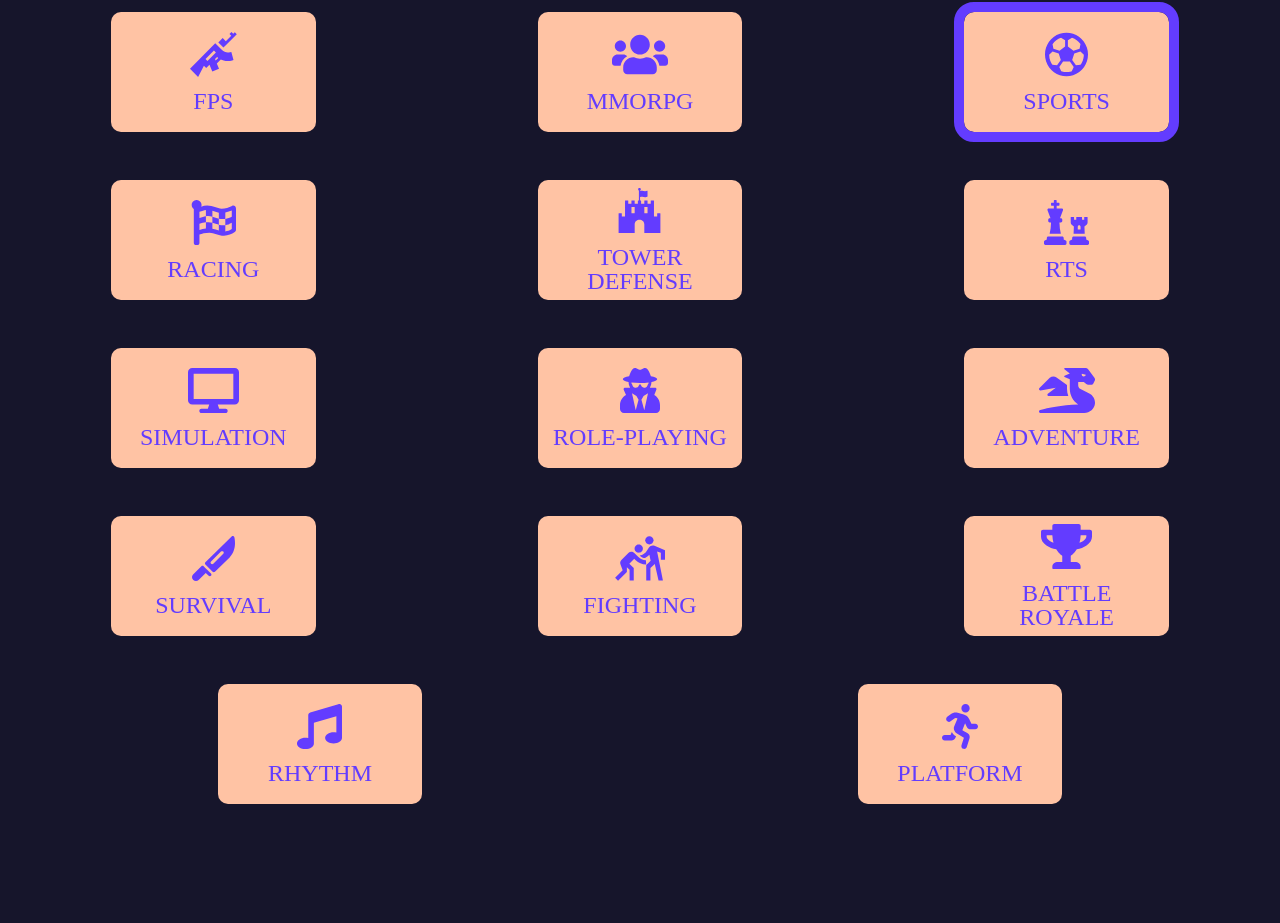
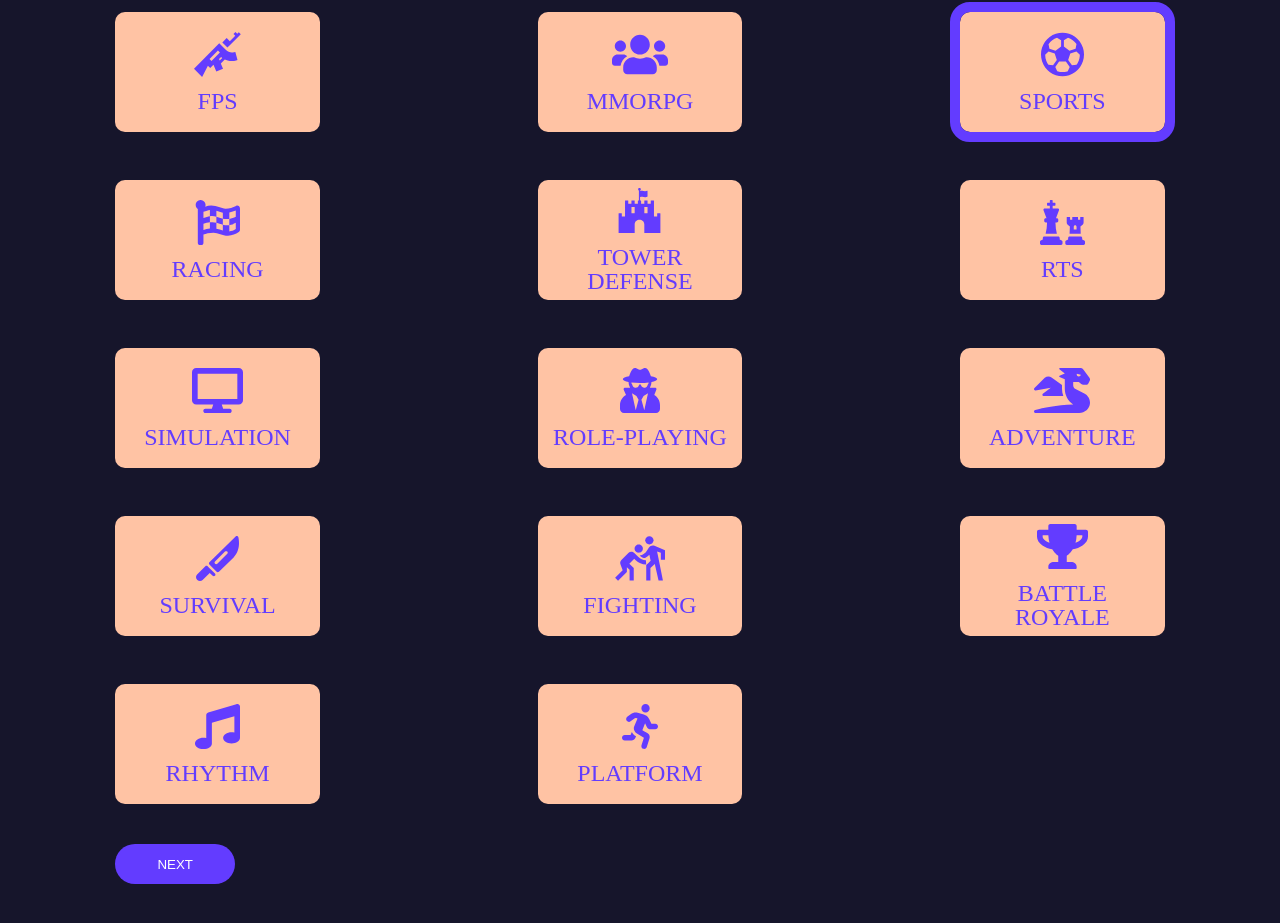
Before and after one commit to lelekaspb/signifly-project, a website built with Vite: page form2.html in a window 1280 px wide. Shown: the part 285-1208 px from the top of the page. Before the commit the page ends 1089 px from the top, so only its background shows below. Built offline with nearby package versions, Linux system fonts and the light colour scheme.

Commit message:
'next' button added and some other fixes

```diff
--- a/form2.html
+++ b/form2.html
@@ -93,5 +93,7 @@
         <p class="game-type longtext">PLATFORM</p>
       </div>
     </div>
+
+    <button class="next-button">NEXT</button>
   </body>
 </html>
--- a/form2.scss
+++ b/form2.scss
@@ -49,10 +49,17 @@ body {
   margin-bottom: 3vh;
 }
 
+// .chooser-wrap {
+//   display: flex;
+//   justify-content: space-around;
+//   flex-wrap: wrap;
+// }
+
 .chooser-wrap {
   display: flex;
-  justify-content: space-around;
+  gap: 17vw;
   flex-wrap: wrap;
+  margin-left: 9vw;
 }
 
 .margin {
@@ -66,6 +73,7 @@ body {
 
 .choose-box {
   min-width: 200px;
+  max-width: 250px;
   width: 16vw;
   height: 15vh;
   background-color: $pink;
@@ -89,3 +97,16 @@ body {
 .active {
   outline: 10px solid $blue;
 }
+
+.next-button {
+  width: 120px;
+  height: 40px;
+  border-radius: 100px;
+  background-color: $blue;
+  color: white;
+  border: none;
+  cursor: pointer;
+  margin-left: 9vw;
+  margin-top: 5vh;
+  margin-bottom: 10vh;
+}
```
Also changed, not shown: form2.css, 1 other file.
